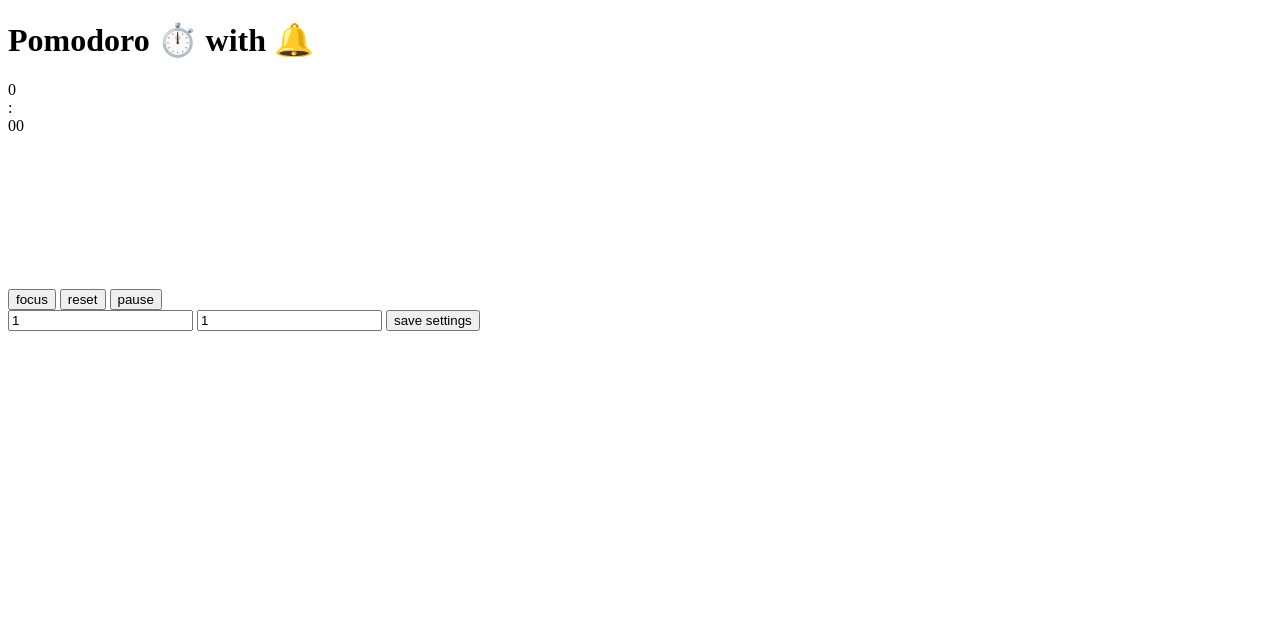
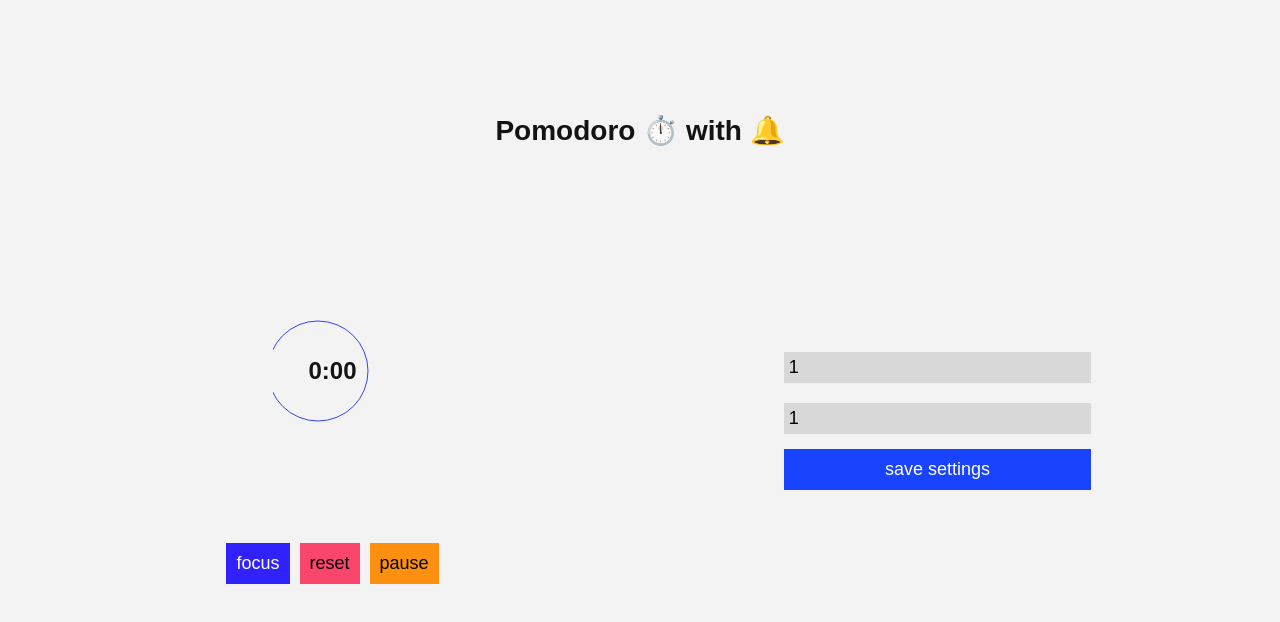
Before and after one commit to Lado923/Pomodoro_timer, a plain HTML site: page index.html in a window 1280 px wide. Drawn offline with Linux system fonts and the light colour scheme.

Commit message:
doc: add styles to style.css

```diff
--- a/index.html
+++ b/index.html
@@ -33,8 +33,10 @@
     </form>
 
 
+<footer></footer>
 
-
-<script src="main.js"></script>
+<script src="settings.js"></script>
+<script src="timer.js"></script>
+<script src="progress.js"></script>
 </body>
 </html>
--- a/style.css
+++ b/style.css
@@ -0,0 +1,172 @@
+*,
+*::before,
+*::after {
+  padding: 0;
+  margin: 0;
+
+  box-sizing: border-box;
+}
+
+body {
+  height: 100vh;
+  padding: 35px;
+
+  background: rgb(243, 243, 243);
+  color: #131313;
+  font-family: "Montserrat", sans-serif;
+}
+h1 {
+  margin: 15px 0;
+  font-weight: 900;
+  font-size: 28px;
+  text-align: center;
+}
+input {
+  transition: 0.5s ease-in-out;
+  margin: 10px 0;
+  font-size: 18px;
+  padding: 5px;
+  background: rgba(0, 0, 0, 0.11);
+  border: none;
+}
+.btn-group {
+  display: flex;
+  justify-content: space-between;
+  align-items: center;
+  height: 10%;
+  margin: 35px 0;
+}
+button {
+  margin: 5px;
+  padding: 10px;
+  border: none;
+  font-size: 18px;
+  transition: 0.5s ease-in-out;
+}
+label {
+  font-size: 12px;
+}
+form {
+  height: 20%;
+  display: flex;
+  flex-direction: column;
+  padding: 0;
+  max-width: 370px;
+  margin: 5px auto;
+}
+form button {
+  background: rgb(25, 67, 255);
+  width: 100%;
+  margin: 5px 0;
+  color: white;
+}
+.start {
+  background: rgb(48, 33, 253);
+  color: white;
+}
+.break {
+  background: rgb(0, 199, 116);
+  color: #000000;
+}
+.reset {
+  background: rgb(250, 69, 109);
+  color: #000000;
+}
+.pause {
+  background: rgb(253, 143, 17);
+}
+.resume {
+  background: rgb(131, 10, 252);
+  color: white;
+}
+.clock {
+  padding: 3px;
+  display: flex;
+  position: relative;
+  justify-content: center;
+  align-items: center;
+  font-weight: bold;
+  height: 30%;
+  font-size: 24px;
+}
+.progress-ring {
+  position: absolute;
+  top: 50%;
+  left: 50%;
+  transform: translate(-50%, -50%);
+}
+
+.progress-ring__circle {
+  transition: 0.5s;
+  transform: rotate(-90deg);
+  transform-origin: 50% 50%;
+  stroke: rgb(51, 65, 255);
+}
+
+footer {
+  position: fixed;
+  bottom: 4px;
+  text-align: center;
+  width: 80%;
+  margin: 0 auto;
+}
+
+.danger {
+  stroke: rgb(243, 17, 28);
+  animation: pulse 0.9s ease-in-out infinite;
+}
+
+@keyframes pulse {
+  0%,
+  100% {
+    transform: rotate(-90deg) scale(1);
+  }
+  50% {
+    transform: rotate(-90deg) scale(1.05);
+  }
+  75% {
+    transform: rotate(-90deg) scale(0.8);
+  }
+}
+
+@media screen and (min-width: 768px) {
+  body {
+    display: grid;
+    grid-template-areas:
+      "head head"
+      "clock form"
+      "btns ji";
+  }
+  .btn-group {
+    grid-area: btns;
+    justify-content: center;
+  }
+  .clock {
+    grid-area: clock;
+    height: 100%;
+  }
+  h1 {
+    grid-area: head;
+
+    align-self: center;
+  }
+  form {
+    align-self: center;
+    justify-self: center;
+    grid-area: form;
+    width: 50%;
+    justify-content: space-around;
+  }
+  footer {
+    width: 100%;
+  }
+}
+
+@media screen and (max-width: 375px) {
+  form {
+    height: 40%;
+  }
+  footer {
+    position: static;
+  }
+}
```
Also changed, not shown: assets/fonts/Montserrat-MediumItalic.woff (added), assets/fonts/Montserrat-Regular.woff (added), assets/fonts/Montserrat-SemiBold.woff (added), assets/fonts/Montserrat-SemiBoldItalic.woff (added), assets/fonts/Montserrat-Thin.woff (added), assets/fonts/Montserrat-ThinItalic.woff (added).
